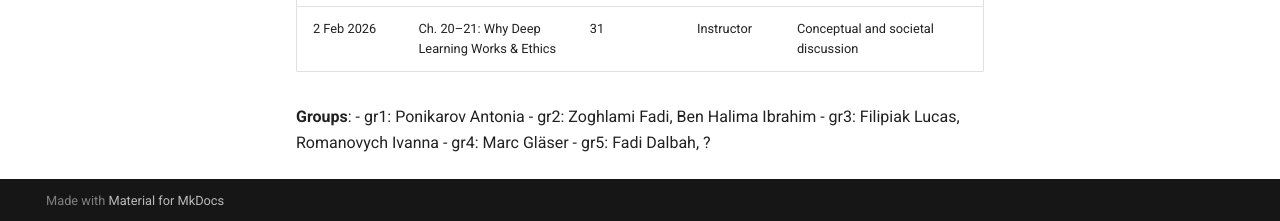
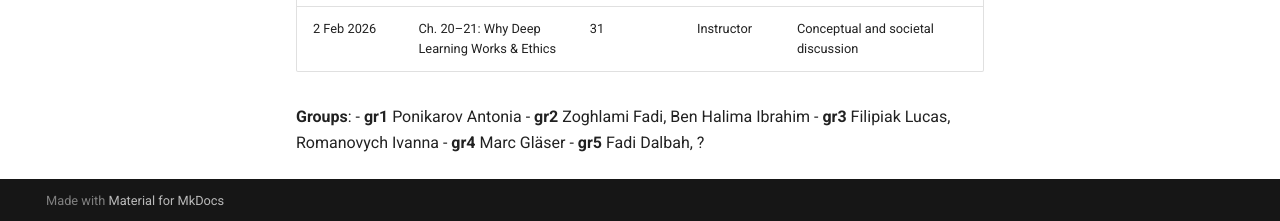
Before and after one commit to link-er/seminar_UDL_wise2526, an MkDocs documentation site: the page built from docs/schedule.md, in a window 1280 px wide and 900 px high, scrolled down 658 px. Shown: the part 676-897 px from the top of the window. Built offline with MkDocs 1.6.1 and Material for MkDocs 9.7.7, drawn with Linux system fonts in a browser that asks for light colours; comment, search, counter and statistics services are not loaded; part of the change alters nothing that is shown.

```diff
--- a/docs/schedule.md
+++ b/docs/schedule.md
@@ -2,7 +2,7 @@
 
 - **Meetings:** Mondays, weekly (20 Oct 2025 – 6 Feb 2026), 14.00-16.00, room OH12/1.054
 - **Winter break:** 22 Dec 2025 – 2 Jan 2026
-- **Total students:** ~~19~~ 14
+- **Total students:** <s>19</s> 14
 
 | Date | Chapters | Pages (approx.) | Students | Notes |
 |------|-----------|----------------|-----------|-------|
@@ -23,8 +23,8 @@
 | 2 Feb 2026 | Ch. 20–21: Why Deep Learning Works & Ethics | 31 | Instructor | Conceptual and societal discussion |
 
 **Groups**:
-- gr1: Ponikarov Antonia
-- gr2: Zoghlami Fadi, Ben Halima Ibrahim
-- gr3: Filipiak Lucas, Romanovych Ivanna
-- gr4: Marc Gläser
-- gr5: Fadi Dalbah, ?
+- **gr1** Ponikarov Antonia
+- **gr2** Zoghlami Fadi, Ben Halima Ibrahim
+- **gr3** Filipiak Lucas, Romanovych Ivanna
+- **gr4** Marc Gläser
+- **gr5** Fadi Dalbah, ?
```
